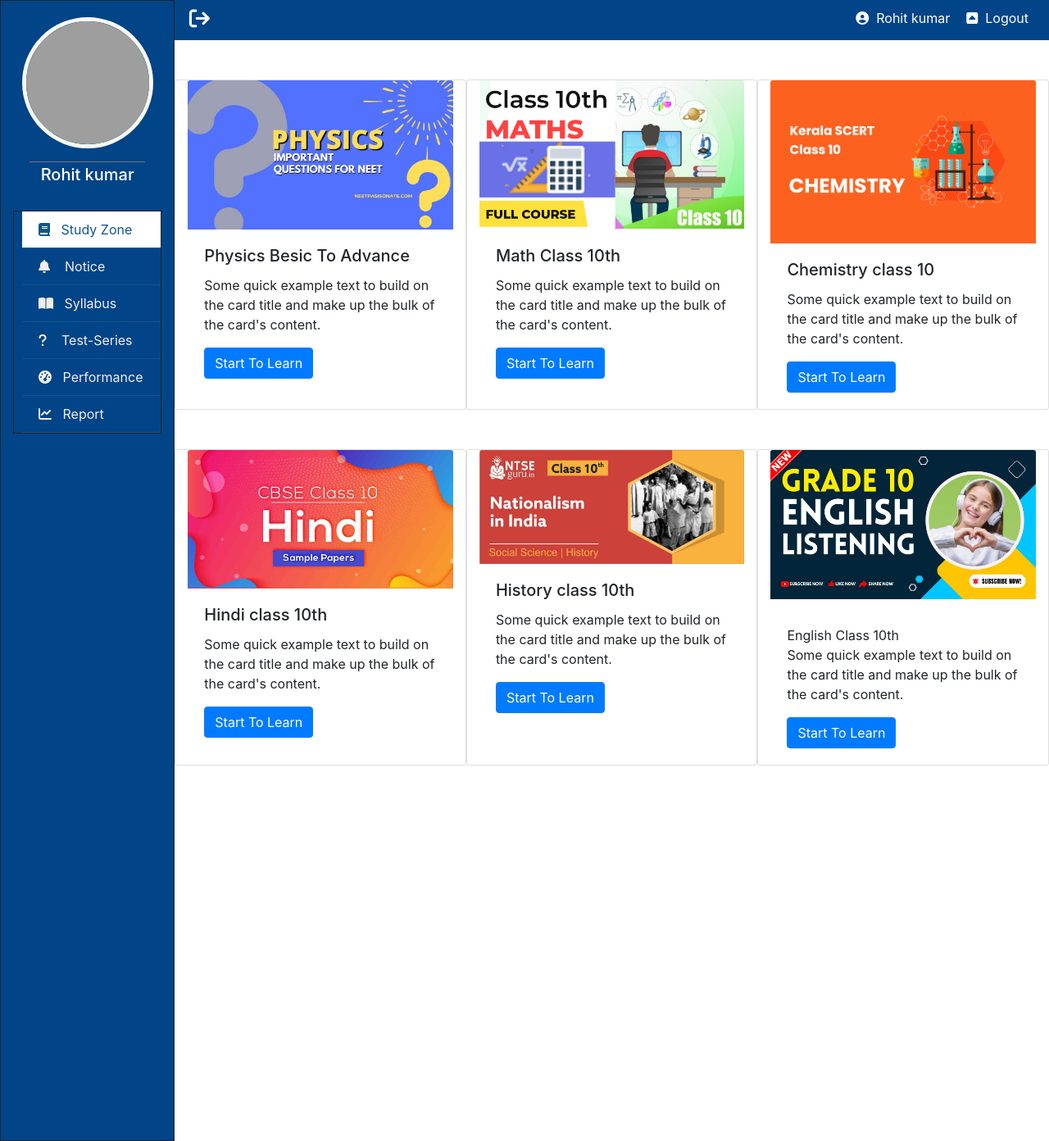
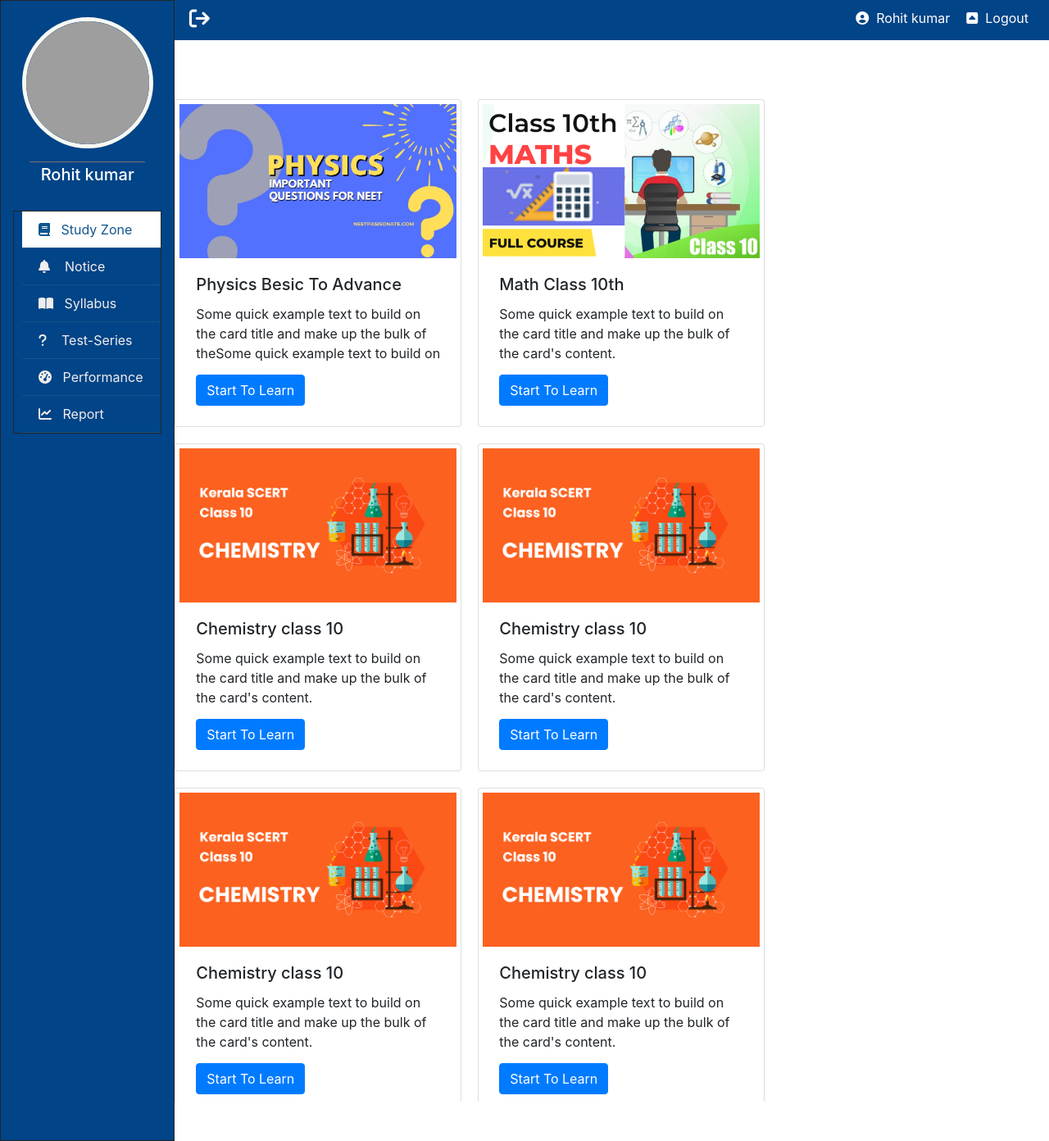
Before and after one commit to chandankks/vsCodeTesting, a PHP site: page /StudentDAshboard.html in a window 1280 px wide. Shown: the whole page at 82% size. Run offline with PHP 8.4, Linux system fonts and the light colour scheme; some libraries are stand-ins or nearby versions; grey boxes are pictures that could not be loaded.

Commit message:
all done

```diff
--- a/StudentDAshboard.html
+++ b/StudentDAshboard.html
@@ -59,8 +59,7 @@
 
                 <li>
                   <a href="#">
-                    <i class="fa-solid fa-bell"></i
-                      >&nbsp;&nbsp;&nbsp;&nbsp;<span>Notice</span>
+                    <i class="fa-solid fa-bell"></i>&nbsp;&nbsp;&nbsp;&nbsp;<span>Notice</span>
                   </a>
                 </li>
 
@@ -159,34 +158,69 @@
           <!-- Study Zone starting -->
 
           <div class="container mt-5 " id="videoCard-main-div">
-            <div class="row">
-              <div class="card col-md-4">
-                <img class="card-img-top" src="images/physics.jpg" alt="Card image cap">
+            <div class="row row-card py-4">
+              <div class="card card-style">
+                <img class="cardImg" src="images/physics.jpg" alt="Card image cap">
                 <div class="card-body">
                   <h5 class="card-title">Physics Besic To Advance</h5>
-                  <p class="card-text">Some quick example text to build on the card title and make up the bulk of the
+                  <p class="cardText">Some quick example text to build on the card title and make up the bulk of theSome
+                    quick example text to build on the card title and make up the bulk of theSome quick example text to
+                    build on the card title and make up the bulk of the
                     card's content.</p>
                   <a href="#" class="btn btn-primary">Start To Learn</a>
                 </div>
               </div>
 
 
-              <div class="card col-md-4">
-                <img class="card-img-top" src="images/math.png" alt="Card image cap">
+              <div class="card card-style">
+                <img class="cardImg" src="images/math.png" alt="Card image cap">
                 <div class="card-body">
                   <h5 class="card-title">Math Class 10th</h5>
-                  <p class="card-text">Some quick example text to build on the card title and make up the bulk of the
+                  <p class="cardText">Some quick example text to build on the card title and make up the bulk of the
                     card's content.</p>
                   <a href="#" class="btn btn-primary">Start To Learn</a>
                 </div>
               </div>
 
 
-              <div class="card col-md-4">
-                <img class="card-img-top" src="images/chemistry.png" alt="Card image cap">
+              <div class="card card-style">
+                <img class="cardImg" src="images/chemistry.png" alt="Card image cap">
                 <div class="card-body">
                   <h5 class="card-title">Chemistry class 10</h5>
-                  <p class="card-text">Some quick example text to build on the card title and make up the bulk of the
+                  <p class="cardText">Some quick example text to build on the card title and make up the bulk of the
+                    card's content.</p>
+                  <a href="#" class="btn btn-primary">Start To Learn</a>
+                </div>
+              </div>
+
+
+              <div class="card card-style">
+                <img class="cardImg" src="images/chemistry.png" alt="Card image cap">
+                <div class="card-body">
+                  <h5 class="card-title">Chemistry class 10</h5>
+                  <p class="cardText">Some quick example text to build on the card title and make up the bulk of the
+                    card's content.</p>
+                  <a href="#" class="btn btn-primary">Start To Learn</a>
+                </div>
+              </div>
+
+
+
+              <div class="card card-style">
+                <img class="cardImg" src="images/chemistry.png" alt="Card image cap">
+                <div class="card-body">
+                  <h5 class="card-title">Chemistry class 10</h5>
+                  <p class="cardText">Some quick example text to build on the card title and make up the bulk of the
+                    card's content.</p>
+                  <a href="#" class="btn btn-primary">Start To Learn</a>
+                </div>
+              </div>
+
+              <div class="card card-style">
+                <img class="cardImg" src="images/chemistry.png" alt="Card image cap">
+                <div class="card-body">
+                  <h5 class="card-title">Chemistry class 10</h5>
+                  <p class="cardText">Some quick example text to build on the card title and make up the bulk of the
                     card's content.</p>
                   <a href="#" class="btn btn-primary">Start To Learn</a>
                 </div>
@@ -197,49 +231,6 @@
 
 
             </div>
-
-
-
-            <div class="row mt-5 mb-5">
-              <div class="card col-md-4">
-                <img class="card-img-top" src="images/hindi.jpg" alt="Card image cap">
-                <div class="card-body">
-                  <h5 class="card-title">Hindi class 10th</h5>
-                  <p class="card-text">Some quick example text to build on the card title and make up the bulk of the
-                    card's content.</p>
-                  <a href="#" class="btn btn-primary">Start To Learn</a>
-                </div>
-              </div>
-
-
-              <div class="card col-md-4">
-                <img class="card-img-top" src="images/history.jpg" alt="Card image cap">
-                <div class="card-body">
-                  <h5 class="card-title">History class 10th</h5>
-                  <p class="card-text">Some quick example text to build on the card title and make up the bulk of the
-                    card's content.</p>
-                  <a href="#" class="btn btn-primary">Start To Learn</a>
-                </div>
-              </div>
-
-
-              <div class="card col-md-4">
-                <img class="card-img-top" src="images/english.jpg" alt="Card image cap">
-                <div class="card-body">
-                  <h5 class="card-title"></h5>English Class 10th
-                  <p class="card-text">Some quick example text to build on the card title and make up the bulk of the
-                    card's content.</p>
-                  <a href="#" class="btn btn-primary">Start To Learn</a>
-                </div>
-              </div>
-
-
-
-
-
-            </div>
-          </div>
-
 
 
 
@@ -257,7 +248,8 @@
               <div class="row mt-5" id="row">
                 <div class="col-md-4" id="col-1">
 
-                  <img src="/web devolopment/WEB Module/portfoio/img/rohit.png" class="img-thumbnail img-profile my-3" alt="..." >
+                  <img src="/web devolopment/WEB Module/portfoio/img/rohit.png" class="img-thumbnail img-profile my-3"
+                    alt="...">
 
 
                 </div>
@@ -265,7 +257,9 @@
                 <div class="col-md" id="col-2">
                   <div class="card my-3" style="width:100%;height: 95%;">
                     <div class="card-body">
-                    <h5 class="card-title"><h1>Profile Details..</h1></h5>
+                      <h5 class="card-title">
+                        <h1>Profile Details..</h1>
+                      </h5>
                       <h6 class="card-subtitle mb-2 text-body-secondary ml-2">Hello Rohit Kuamr.</h6>
 
 
--- a/student.css
+++ b/student.css
@@ -22,10 +22,10 @@
 }
 
 .main-row{
-    /* border: 1px solid yellow; */
     height:93vh;
     overflow: hidden;
     overflow-y: scroll;
+
 
 }
 
@@ -38,6 +38,7 @@
     cursor: pointer;
 
 }
+
 
 
 
@@ -66,6 +67,40 @@
     height: 200px;
     padding: 20px;
     background-color: none;
+}
+
+.row-card{
+    gap: 20px;
+}
+
+.cardImg{
+    height: 200px;
+    object-fit: cover;
+    overflow-y: hidden;
+
+
+}
+
+.cardText{
+    height: 70px;
+    overflow: hidden;
+    overflow: scroll;
+    scroll-behavior:smooth;
+
+
+    /* border: 1px solid red; */
+
+
+}
+
+.cardText::-webkit-scrollbar{
+    display: none;
+}
+.card-style{
+    width: 350px;
+    height: 400px;
+    padding: 5px;
+
 }
 
 .porfileItem{
@@ -141,6 +176,7 @@
 
 #row{
     height: 92%;
+
 }
 
 .img-profile{
```
Also changed, not shown: student_dashboard.html (deleted, +0 -125 lines). Lines whose indentation alone changed are shown as unchanged.
